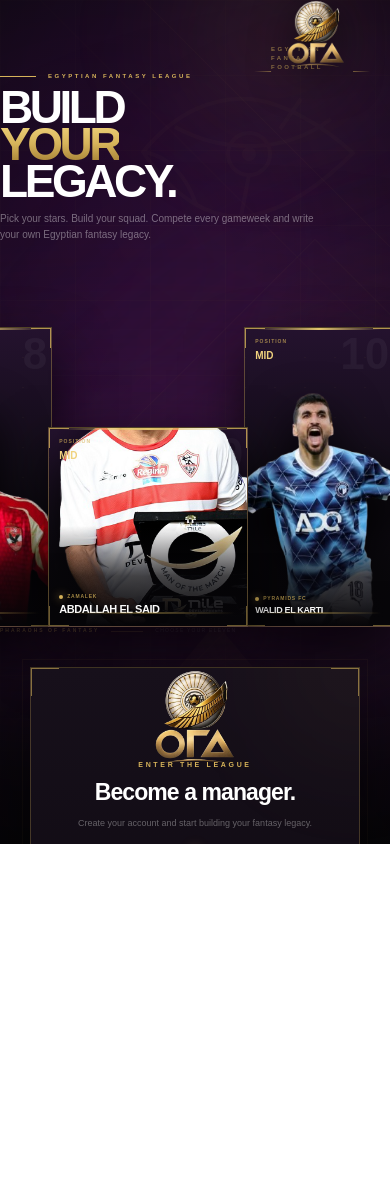
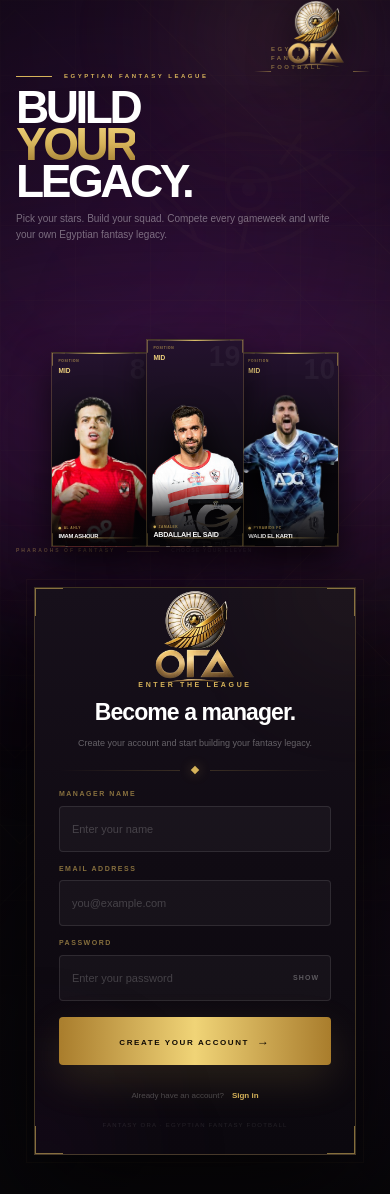
Before and after one commit to amgadmohaned8-bit/orafantasy, a Next.js app: page / in a window 390 px wide. Before the commit the page ends 844 px from the top, so only its background shows below. Built offline with nearby package versions, Linux system fonts and the light colour scheme.

Commit message:
Fix mobile login and Next.js deployment

```diff
--- a/app/page.tsx
+++ b/app/page.tsx
@@ -56,6 +56,7 @@
     setSuccess("");
     setLoading(true);
     console.log("SUBMIT STARTED");
+
     try {
       if (mode === "register") {
         if (!managerName.trim()) {
@@ -80,11 +81,7 @@
         console.log("FIRESTORE SUCCESS");
         router.push("/dashboard");
       } else {
-      await signInWithEmailAndPassword(
-        auth,
-        email.trim(),
-        password
-      );
+        await signInWithEmailAndPassword(auth, email.trim(), password);
 
         router.push("/dashboard");
       }
@@ -117,9 +114,7 @@
           break;
 
         default:
-        setError(
-          err?.message || "Something went wrong. Please try again."
-        );
+          setError(err?.message || "Something went wrong. Please try again.");
       }
     } finally {
       setLoading(false);
@@ -133,7 +128,8 @@
   };
 
   return (
-    <main className="relative h-dvh w-full overflow-hidden bg-[#070609] text-white">
+    // FIX: scrollable on mobile, locked to viewport only on desktop (lg)
+    <main className="relative min-h-dvh w-full overflow-x-hidden bg-[#070609] text-white lg:h-dvh lg:overflow-hidden">
       {/* BACKGROUND */}
 
       <div className="pointer-events-none absolute inset-0 overflow-hidden">
@@ -235,23 +231,25 @@
 
       {/* MAIN */}
 
+      {/* FIX: removed h-auto, desktop height only on lg */}
       <section
         className="
-          relative z-10 mx-auto min-h-[calc(100dvh-72px)] h-auto lg:h-[calc(100dvh-72px)]
-          max-w-[1500px]
+          relative z-10 mx-auto min-h-[calc(100dvh-72px)]
+          max-w-[1500px] lg:h-[calc(100dvh-72px)]
         "
       >
+        {/* FIX: h-full only on desktop */}
         <div
           className="
-            grid h-full min-h-0
-            grid-cols-1 lg:grid-cols-[minmax(0,1fr)_330px]
-            items-center gap-8
-            lg:gap-10
+            grid min-h-0
+            grid-cols-1 items-center gap-8
+            lg:h-full lg:grid-cols-[minmax(0,1fr)_330px] lg:gap-10
           "
         >
           {/* HERO / PLAYERS */}
 
-          <div className="relative flex h-full min-h-0 flex-col justify-center">
+          {/* FIX: side padding on mobile, h-full only on desktop */}
+          <div className="relative flex min-h-0 flex-col justify-center px-4 lg:h-full lg:px-0">
             <div className="relative z-40 mb-2 flex items-center gap-3">
               <span className="h-px w-9 bg-[#d6b35a]" />
 
@@ -300,34 +298,35 @@
 
             {/* PLAYER CARDS */}
 
+            {/* FIX: shorter container on mobile */}
             <div
               className="
                 relative z-30 mt-1
-                h-[380px]
-                w-full
-                max-w-[720px]
+                h-[300px] w-full max-w-[720px]
+                sm:h-[380px]
               "
             >
               <div
                 className="
                   pointer-events-none absolute
-                  bottom-[4%] left-[35%]
+                  bottom-[4%] left-1/2
                   h-[210px] w-[620px]
                   -translate-x-1/2
                   rounded-full
                   bg-[#70247f]/30
                   blur-[110px]
+                  lg:left-[35%]
                 "
               />
 
+              {/* FIX: centered + scaled down on mobile so it never overflows */}
               <div
                 className="
-                  absolute
-                  bottom-0
-                  left-[38%]
-                  flex
-                  -translate-x-1/2
-                  items-end
+                  absolute bottom-0 left-1/2
+                  flex origin-bottom -translate-x-1/2
+                  scale-[0.65] items-end
+                  sm:scale-100
+                  lg:left-[38%]
                 "
               >
                 {players.map((player, index) => (
@@ -355,8 +354,10 @@
 
           {/* AUTH CARD */}
 
-          <div className="relative z-50 flex items-center justify-center">
-            <div className="relative w-full max-w-[330px]">
+          {/* FIX: padding + bottom space on mobile */}
+          <div className="relative z-50 flex items-center justify-center px-4 pb-10 lg:px-0 lg:pb-0">
+            {/* FIX: 90% width up to 450px on mobile, 330px on desktop */}
+            <div className="relative box-border w-[90%] max-w-[450px] lg:w-full lg:max-w-[330px]">
               <div className="absolute -inset-2 border border-[#d6b35a]/[0.04]" />
 
               <div
@@ -483,9 +484,7 @@
                         minLength={6}
                         type={showPassword ? "text" : "password"}
                         value={password}
-                        onChange={(e) =>
-                          setPassword(e.target.value)
-                        }
+                        onChange={(e) => setPassword(e.target.value)}
                         placeholder="Enter your password"
                         className="
                           h-[46px] w-full rounded-sm
@@ -503,9 +502,7 @@
 
                       <button
                         type="button"
-                        onClick={() =>
-                          setShowPassword(!showPassword)
-                        }
+                        onClick={() => setShowPassword(!showPassword)}
                         className="
                           absolute right-3 top-1/2
                           -translate-y-1/2
@@ -593,9 +590,7 @@
                           : "Enter your squad"}
 
                       {!loading && (
-                        <span className="ml-2 text-[12px]">
-                          →
-                        </span>
+                        <span className="ml-2 text-[12px]">→</span>
                       )}
                     </span>
                   </button>
@@ -617,9 +612,7 @@
                       transition hover:text-[#f5da83]
                     "
                   >
-                    {mode === "register"
-                      ? "Sign in"
-                      : "Create account"}
+                    {mode === "register" ? "Sign in" : "Create account"}
                   </button>
                 </div>
 
@@ -680,8 +673,8 @@
             ? `
               z-30
               -mx-[4px]
-              h-[200px]
-              w-[200px]
+              h-[320px]
+              w-[150px]
               sm:h-[340px]
               sm:w-[170px]
               lg:h-[350px]
@@ -962,11 +955,7 @@
 function Corner({
   position,
 }: {
-  position:
-    | "left-top"
-    | "right-top"
-    | "left-bottom"
-    | "right-bottom";
+  position: "left-top" | "right-top" | "left-bottom" | "right-bottom";
 }) {
   const classes = {
     "left-top": "left-0 top-0 border-l border-t",
@@ -999,11 +988,7 @@
     <div
       className={`
         relative
-        ${
-          large
-            ? "h-[280px] w-[470px]"
-            : "h-[190px] w-[320px]"
-        }
+        ${large ? "h-[280px] w-[470px]" : "h-[190px] w-[320px]"}
       `}
     >
       <div
@@ -1060,32 +1045,13 @@
         strokeWidth="4"
       />
 
-      <circle
-        cx="116"
-        cy="70"
-        r="21"
-        stroke="#d6b35a"
-        strokeWidth="4"
-      />
+      <circle cx="116" cy="70" r="21" stroke="#d6b35a" strokeWidth="4" />
 
-      <circle
-        cx="116"
-        cy="70"
-        r="7"
-        fill="#d6b35a"
-      />
+      <circle cx="116" cy="70" r="7" fill="#d6b35a" />
 
-      <path
-        d="M116 91L108 132"
-        stroke="#d6b35a"
-        strokeWidth="4"
-      />
+      <path d="M116 91L108 132" stroke="#d6b35a" strokeWidth="4" />
 
-      <path
-        d="M147 45L168 15"
-        stroke="#d6b35a"
-        strokeWidth="4"
-      />
+      <path d="M147 45L168 15" stroke="#d6b35a" strokeWidth="4" />
     </svg>
   );
 }
```
Lines whose indentation alone changed are shown as unchanged.
